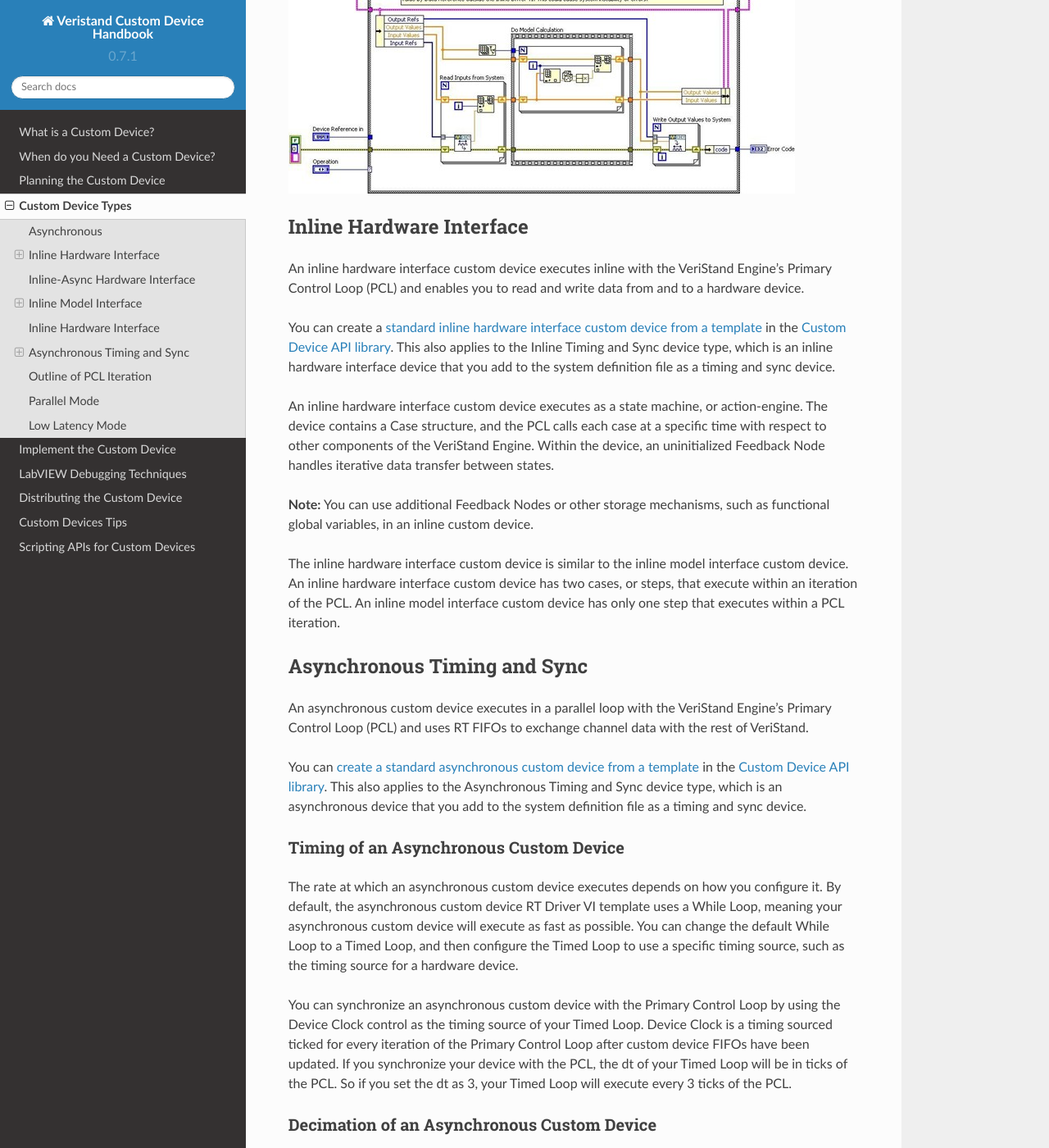
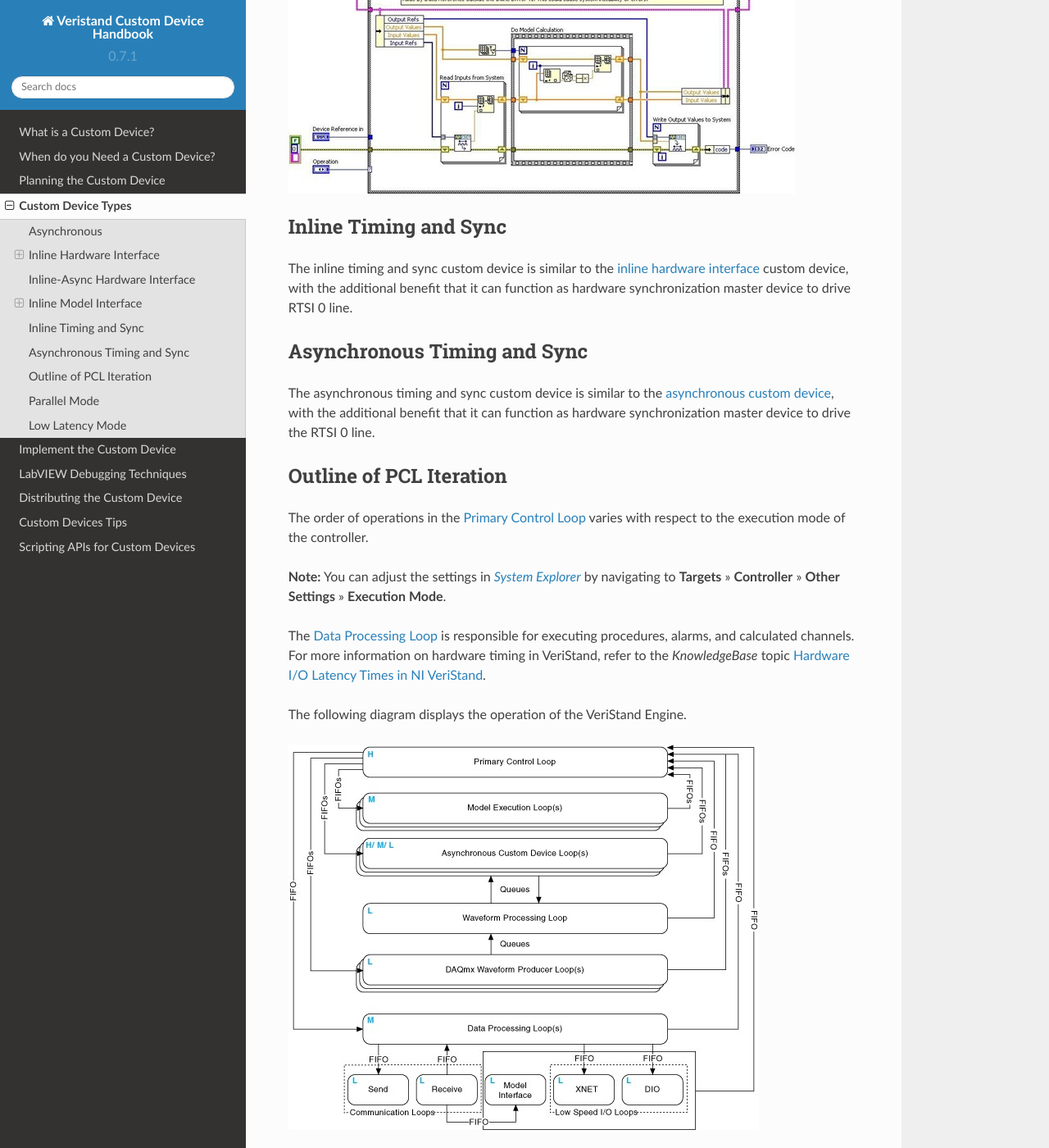
Before and after one commit to ni/niveristand-custom-device-handbook, a Sphinx documentation site: the page built from docs/Custom_Device_Types.md, in a window 1280 px wide and 1400 px high, scrolled down 6818 px. Shown: the whole window at 82% size. Built offline with Sphinx 7.4.7 and the Read the Docs theme 2.0.0, drawn with Linux system fonts in a browser that asks for light colours; pages that are not in the unit, such as notebooks, are missing from menus; some of the changed text lies outside the part shown.

Commit message:
Apply suggestions from code review
adding the suggestions from reviewer

Co-authored-by: Paul Huțanu <62251693+phutanu@users.noreply.github.com>

```diff
--- a/docs/Custom_Device_Types.md
+++ b/docs/Custom_Device_Types.md
@@ -136,37 +136,16 @@
 
 ![](images/Figure_11.jpg)
 
-### Inline Hardware Interface
+### Inline Timing and Sync
 
-An inline hardware interface custom device executes inline with the VeriStand Engine's Primary Control Loop (PCL) and enables you to read and write data from and to a hardware device.
 
-You can create a [standard inline hardware interface custom device from a template](https://www.ni.com/documentation/en/veristand/latest/manual/custom-device-inline-hardware-interface-template/) in the [Custom Device API library](https://www.ni.com/documentation/en/veristand/latest/manual/custom-device-api-library/). This also applies to the Inline Timing and Sync device type, which is an inline hardware interface device that you add to the system definition file as a timing and sync device.
-
-An inline hardware interface custom device executes as a state machine, or action-engine. The device contains a Case structure, and the PCL calls each case at a specific time with respect to other components of the VeriStand Engine. Within the device, an uninitialized Feedback Node handles iterative data transfer between states.
-
-**Note:** You can use additional Feedback Nodes or other storage mechanisms, such as functional global variables, in an inline custom device.
-
-The inline hardware interface custom device is similar to the inline model interface custom device. An inline hardware interface custom device has two cases, or steps, that execute within an iteration of the PCL. An inline model interface custom device has only one step that executes within a PCL iteration.
+The inline timing and sync custom device is similar to the [inline hardware interface](https://niveristand-custom-device-handbook.readthedocs.io/en/latest/Custom_Device_Types.html#inline-hardware-interface) custom device, with the additional benefit that it can function as hardware synchronization master device to drive RTSI 0 line.
 
 ### Asynchronous Timing and Sync
 
-An asynchronous custom device executes in a parallel loop with the VeriStand Engine's Primary Control Loop (PCL) and uses RT FIFOs to exchange channel data with the rest of VeriStand.
+The asynchronous timing and sync custom device is similar to the [asynchronous custom device](https://niveristand-custom-device-handbook.readthedocs.io/en/latest/Custom_Device_Types.html#asynchronous), with the additional benefit that it can function as hardware synchronization master device to drive the RTSI 0 line.
 
-You can [create a standard asynchronous custom device from a template](https://www.ni.com/documentation/en/veristand/latest/manual/custom-device-asynchronous-driver-template/) in the [Custom Device API library](https://www.ni.com/documentation/en/veristand/latest/manual/custom-device-api-library/). This also applies to the Asynchronous Timing and Sync device type, which is an asynchronous device that you add to the system definition file as a timing and sync device.
 
-#### Timing of an Asynchronous Custom Device
-
-The rate at which an asynchronous custom device executes depends on how you configure it. By default, the asynchronous custom device RT Driver VI template uses a While Loop, meaning your asynchronous custom device will execute as fast as possible. You can change the default While Loop to a Timed Loop, and then configure the Timed Loop to use a specific timing source, such as the timing source for a hardware device.
-
-You can synchronize an asynchronous custom device with the Primary Control Loop by using the Device Clock control as the timing source of your Timed Loop. Device Clock is a timing sourced ticked for every iteration of the Primary Control Loop after custom device FIFOs have been updated. If you synchronize your device with the PCL, the dt of your Timed Loop will be in ticks of the PCL. So if you set the dt as 3, your Timed Loop will execute every 3 ticks of the PCL.
-
-#### Decimation of an Asynchronous Custom Device
-
-You can use Set Custom Device Decimation VI in the initialization code of your asynchronous custom device to change the decimation rate of your device. In an asynchronous custom device, the decimation affects when the Primary Control Loop reads and writes the FIFOs it uses to communicate with the custom device. For example, if you set the Decimation parameter of Set Custom Device Decimation VI to 4, the Primary Control Loop reads and writes the FIFOs on every fourth iteration.
-
-#### Latency Due to FIFOs in Asynchronous Custom Device
-
-Because asynchronous devices run in parallel with the PCL and pass channel data via RT FIFOs, there is a minimum of one cycle delay from when data leaves the PCL and when it enters the custom device, and vice versa. Additionally, asynchronous devices might not always execute at the same time with respect to the other components of the VeriStand. For example, the first iteration might execute before the PCL processes alarms, the second and third iterations after, and so on.
 
 ### Outline of PCL Iteration
 
```
